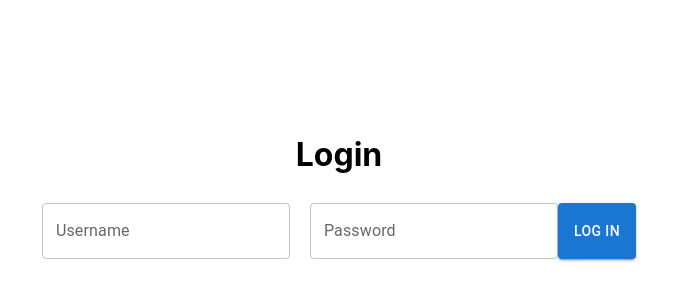
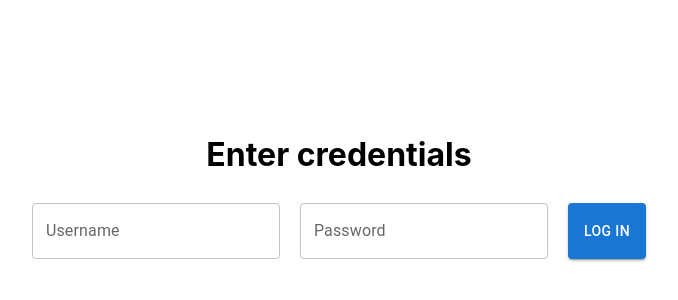
Before and after one commit to andregeorgi/manage-scooter, a React (Create React App) app: page / in a window 1280 px wide. Shown: the part 218-518 px from the top of the page, without its empty margins (301-979 px from the left). Built offline with nearby package versions, Linux system fonts and the light colour scheme.

Commit message:
styled ui

```diff
--- a/src/App.css
+++ b/src/App.css
@@ -36,3 +36,8 @@
 .credentials-right {
   margin-left: 20px;
 }
+
+.btn-css {
+  display: flex;
+  margin-left: 20px;
+}
--- a/src/App.js
+++ b/src/App.js
@@ -10,6 +10,18 @@ function App() {
 
   const handleLogin = () => {
     setIsAuthenticated(true);
+  };
+
+  const handleLogout = () => {
+    setIsAuthenticated(false);
+  };
+
+  const updateScootersAfterBooking = (updatedScooter) => {
+    setScooters((prevScooters) =>
+      prevScooters.map((scooter) =>
+        scooter._id === updatedScooter._id ? updatedScooter : scooter
+      )
+    );
   };
 
   useEffect(() => {
@@ -48,7 +60,11 @@ function App() {
           path="/scooter-map"
           element={
             isAuthenticated ? (
-              <ScooterMap scooters={scooters} />
+              <ScooterMap
+                onLogout={handleLogout}
+                scooters={scooters}
+                onScooterBooked={updateScootersAfterBooking}
+              />
             ) : (
               <Navigate to="/" replace />
             )
--- a/src/views/login/LoginPage.jsx
+++ b/src/views/login/LoginPage.jsx
@@ -32,7 +32,7 @@ const LoginPage = ({ onLogin }) => {
   return (
     <div>
       <div className="header">
-        <h1>Login</h1>
+        <h1>Enter credentials</h1>
       </div>
       <div className="form-content">
         <div className="credentials-left">
@@ -48,8 +48,9 @@ const LoginPage = ({ onLogin }) => {
           type="password"
           onChange={(e) => setPassword(e.target.value)}
         />
-
-        <Button onClick={handleLogin} text="Log in" />
+        <div className="btn-css">
+          <Button onClick={handleLogin} text="Log in" />
+        </div>
       </div>
     </div>
   );
--- a/src/views/scooterMap/ScooterMap.jsx
+++ b/src/views/scooterMap/ScooterMap.jsx
@@ -1,4 +1,6 @@
 import React, { useState } from "react";
+import Button from "../../components/BasicButton/BasicButton";
+
 import {
   GoogleMap,
   LoadScript,
@@ -6,7 +8,7 @@ import {
   InfoWindow,
 } from "@react-google-maps/api";
 
-const ScooterMap = ({ scooters }) => {
+const ScooterMap = ({ scooters, onScooterBooked }) => {
   const mapStyles = { height: "100vh", width: "100%" };
   const defaultCenter = { lat: 45.76, lng: 21.22 };
 
@@ -31,6 +33,10 @@ const ScooterMap = ({ scooters }) => {
       }
 
       const data = await response.json();
+
+      onScooterBooked(data.scooter);
+
+      setSelectedScooter(null);
     } catch (error) {
       console.error("Error booking scooter:", error);
     }
@@ -45,8 +51,11 @@ const ScooterMap = ({ scooters }) => {
             scooter.location.longitude.$numberDecimal
           );
 
+          if (scooter.status === "booked") {
+            return null;
+          }
+
           return (
-            // scooter.status !== "booked" && (
             <Marker
               key={scooter._id}
               position={{ lat: latitude, lng: longitude }}
@@ -54,7 +63,6 @@ const ScooterMap = ({ scooters }) => {
                 setSelectedScooter(scooter);
               }}
             />
-            // )
           );
         })}
 
```
